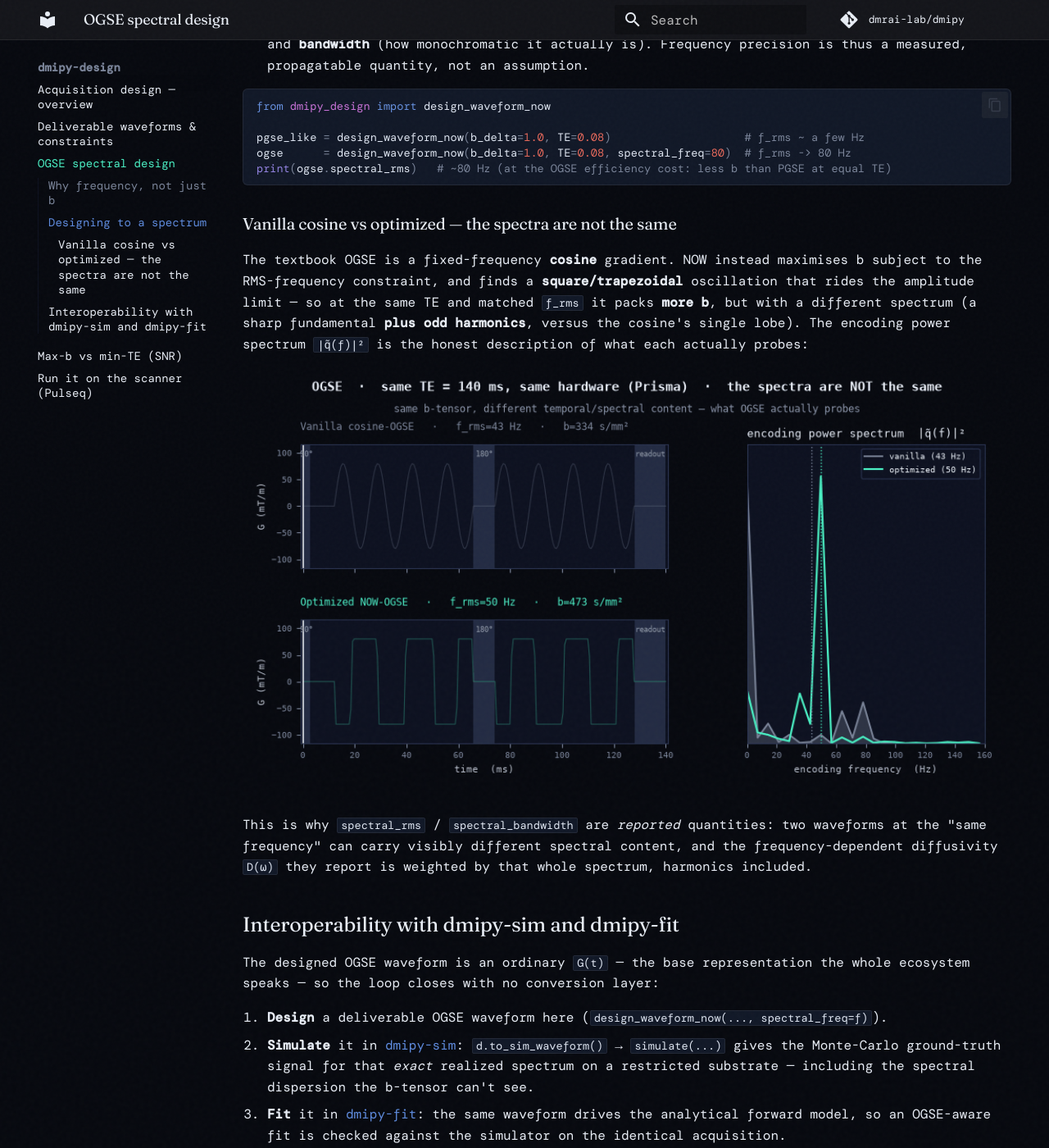
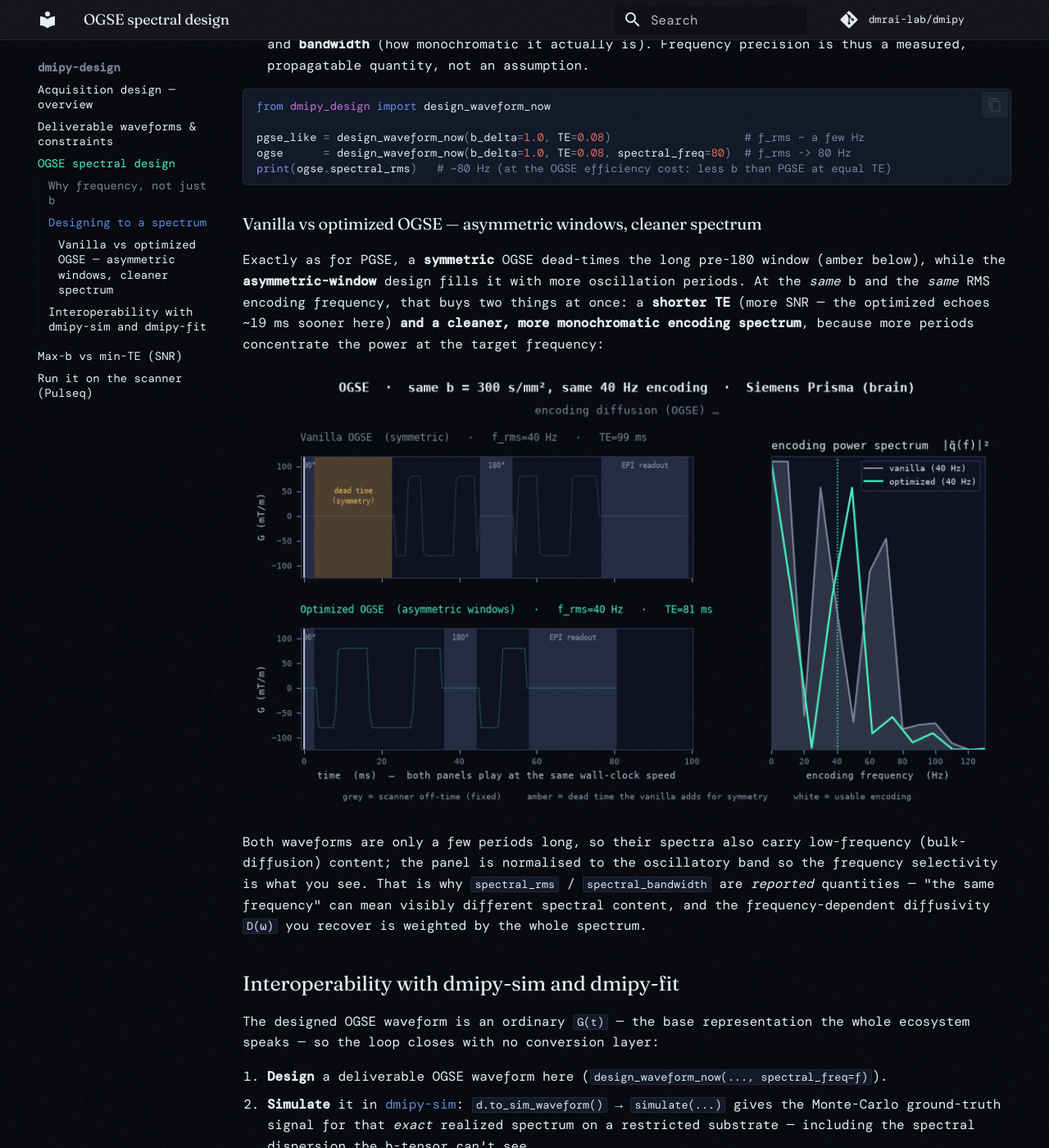
Before and after one commit to dmrai-lab/dmipy, an MkDocs documentation site: the page built from docs/design/spectral.md, in a window 1280 px wide and 1400 px high, scrolled down 822 px. Shown: the whole window at 82% size. Built offline with MkDocs 1.6.1 and Material for MkDocs 9.7.7, drawn with Linux system fonts in a browser that asks for light colours; some web fonts are replaced; comment, search, counter and statistics services are not loaded.

Commit message:
docs(design): recast OGSE animation as asymmetric-windows (not cosine-vs-trapezoid)
The cosine-vs-trapezoid OGSE comparison was trivial (optimizer just picks trapezoid) and
the hand-built cosine had a messy finite-burst spectrum. Recast it to parallel the PGSE
story: vanilla SYMMETRIC OGSE vs asymmetric-window optimized OGSE, both proper trapezoidal
OGSE at the same b and RMS frequency. The asymmetric one fills the long pre-180 window with
more oscillation periods -> 19 ms shorter TE (1.26x SNR) AND a cleaner, more monochromatic
spectrum. Spectrum normalised to the oscillatory band. Fixed a row-stride shear (odd pixel
width) by pinning the figure to 900 px.

Co-Authored-By: Claude Opus 4.8 <noreply@anthropic.com>

````diff
--- a/docs/design/spectral.md
+++ b/docs/design/spectral.md
@@ -36,19 +36,21 @@ ogse      = design_waveform_now(b_delta=1.0, TE=0.08, spectral_freq=80)  # f_rms
 print(ogse.spectral_rms)   # ~80 Hz (at the OGSE efficiency cost: less b than PGSE at equal TE)
 ```
 
-### Vanilla cosine vs optimized — the spectra are not the same
+### Vanilla vs optimized OGSE — asymmetric windows, cleaner spectrum
 
-The textbook OGSE is a fixed-frequency **cosine** gradient. NOW instead maximises b subject to the
-RMS-frequency constraint, and finds a **square/trapezoidal** oscillation that rides the amplitude
-limit — so at the same TE and matched `f_rms` it packs **more b**, but with a different spectrum
-(a sharp fundamental **plus odd harmonics**, versus the cosine's single lobe). The encoding power
-spectrum `|q̃(f)|²` is the honest description of what each actually probes:
+Exactly as for PGSE, a **symmetric** OGSE dead-times the long pre-180 window (amber below), while
+the **asymmetric-window** design fills it with more oscillation periods. At the *same* b and the
+*same* RMS encoding frequency, that buys two things at once: a **shorter TE** (more SNR — the
+optimized echoes ~19 ms sooner here) **and a cleaner, more monochromatic encoding spectrum**,
+because more periods concentrate the power at the target frequency:
 
-![Vanilla cosine-OGSE versus the NOW-optimized OGSE at the same TE on a Siemens Prisma, with their encoding power spectra side by side: the cosine is a single spectral lobe, the optimized a taller fundamental plus odd harmonics, and it reaches a higher b.](media/ogse_vanilla_vs_optimized.gif){ width="100%" }
+![Vanilla symmetric OGSE versus the asymmetric-window optimized OGSE, same b and same 40 Hz encoding on a Siemens Prisma, playing at the same speed with their encoding power spectra side by side: the optimized fills the pre-180 window with more oscillation periods, echoes ~19 ms sooner, and concentrates its spectral power at the target frequency.](media/ogse_vanilla_vs_optimized.gif){ width="100%" }
 
-This is why `spectral_rms` / `spectral_bandwidth` are *reported* quantities: two waveforms at the
-"same frequency" can carry visibly different spectral content, and the frequency-dependent
-diffusivity `D(ω)` they report is weighted by that whole spectrum, harmonics included.
+Both waveforms are only a few periods long, so their spectra also carry low-frequency
+(bulk-diffusion) content; the panel is normalised to the oscillatory band so the frequency
+selectivity is what you see. That is why `spectral_rms` / `spectral_bandwidth` are *reported*
+quantities — "the same frequency" can mean visibly different spectral content, and the
+frequency-dependent diffusivity `D(ω)` you recover is weighted by the whole spectrum.
 
 ## Interoperability with dmipy-sim and dmipy-fit
 
````
Also changed, not shown: docs/design/media/fig_ogse_vanilla_vs_optimized.py (+96 -89 lines), docs/design/media/README.txt, docs/design/media/ogse_vanilla_vs_optimized.gif.
